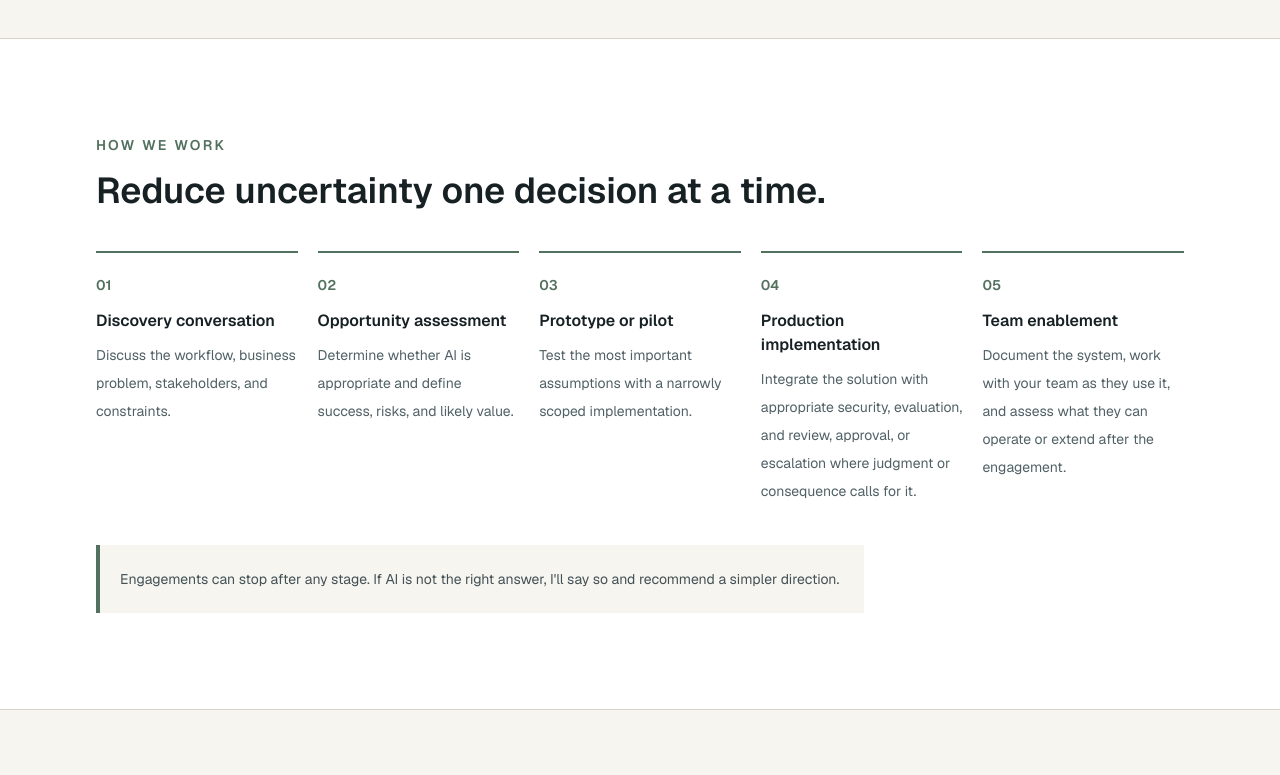
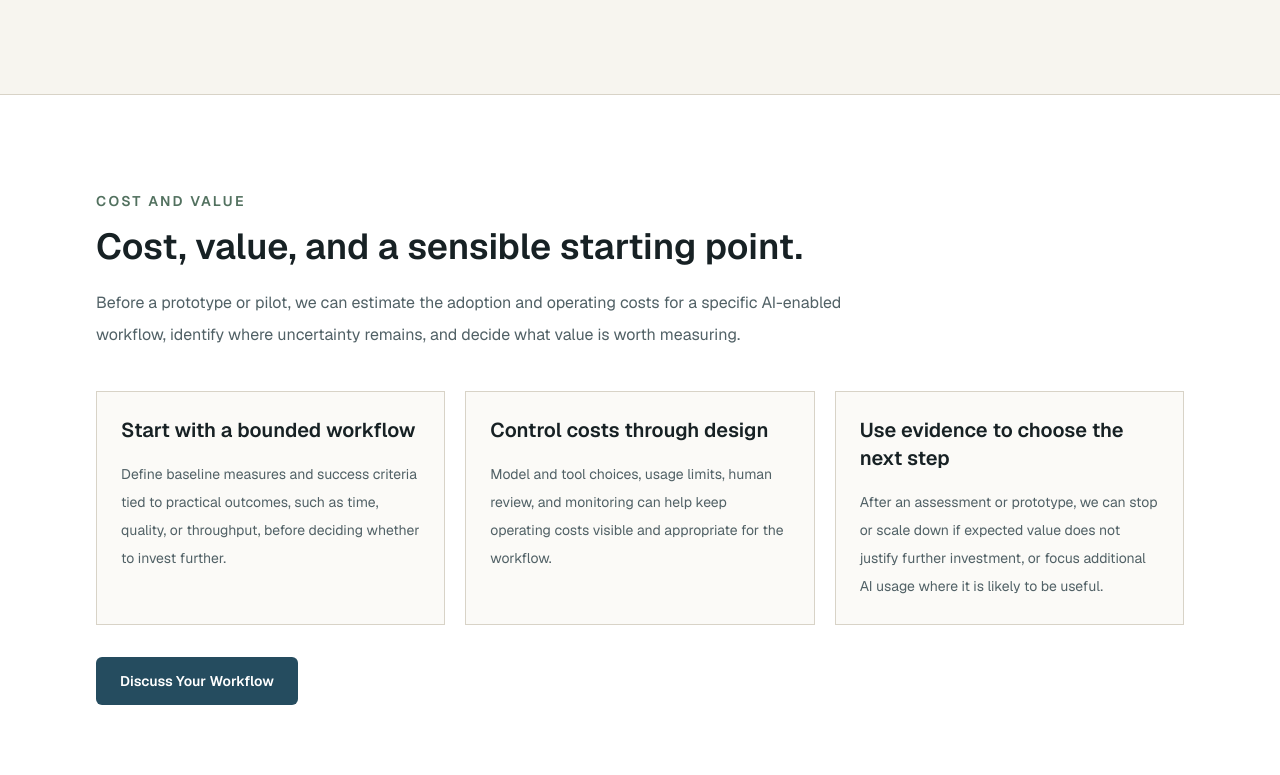
Before and after one commit to todd-brunia/ai-consulting-site, a Next.js app: page / in a window 1280 px wide. Shown: the part 2525-3300 px from the top of the page. Built offline with nearby package versions, Linux system fonts and the light colour scheme.

Commit message:
Implement issue #58

```diff
--- a/src/app/home-content.ts
+++ b/src/app/home-content.ts
@@ -30,7 +30,7 @@ export const services = [
     audience:
       "Business or technology leaders who know a process is inefficient but are unsure whether AI is the right solution.",
     deliverables:
-      "Stakeholder conversation, workflow review, opportunity and risk analysis, prioritized recommendations, and a proposed pilot.",
+      "Stakeholder conversation, workflow review, opportunity, risk, and cost analysis, baseline measures, prioritized recommendations, and a proposed pilot.",
     outcome:
       "A clear decision about where to invest, what to avoid, and what to test first.",
   },
@@ -39,9 +39,9 @@ export const services = [
     audience:
       "Teams with a promising workflow that need evidence before committing to production development.",
     deliverables:
-      "Defined success criteria, a working prototype, an architecture outline, a risk review, and a demonstration.",
+      "Defined success criteria and baseline measures, a working prototype, an architecture outline, a risk and operating-cost review, and a demonstration.",
     outcome:
-      "Evidence of feasibility and a practical path toward—or recommendation against—production implementation.",
+      "Evidence of feasibility and expected value, with a practical path toward—or recommendation against—production implementation.",
   },
   {
     title: "AI Architecture & Readiness Review",
@@ -63,7 +63,7 @@ export const processSteps = [
   {
     title: "Opportunity assessment",
     description:
-      "Determine whether AI is appropriate and define success, risks, and likely value.",
+      "Determine whether AI is appropriate, estimate adoption and operating costs, and define baseline measures, success, risks, and likely value.",
   },
   {
     title: "Prototype or pilot",
--- a/src/app/home-sections.tsx
+++ b/src/app/home-sections.tsx
@@ -247,6 +247,64 @@ export function Services() {
   );
 }
 
+export function CostAndValue() {
+  return (
+    <section className="bg-white py-20 lg:py-24">
+      <div className="mx-auto max-w-6xl px-6 lg:px-8">
+        <div className="max-w-3xl">
+          <p className={eyebrowClass}>Cost and Value</p>
+          <h2 className="mt-4 text-3xl font-semibold text-[#172124] sm:text-4xl">
+            Cost, value, and a sensible starting point.
+          </h2>
+          <p className="mt-5 text-base leading-8 text-[#516166]">
+            Before a prototype or pilot, we can estimate the adoption and
+            operating costs for a specific AI-enabled workflow, identify where
+            uncertainty remains, and decide what value is worth measuring.
+          </p>
+        </div>
+        <div className="mt-10 grid gap-5 lg:grid-cols-3">
+          <article className="border border-[#d8d3c7] bg-[#fbfaf7] p-6">
+            <h3 className="text-xl font-semibold text-[#172124]">
+              Start with a bounded workflow
+            </h3>
+            <p className="mt-4 text-sm leading-7 text-[#516166]">
+              Define baseline measures and success criteria tied to practical
+              outcomes, such as time, quality, or throughput, before deciding
+              whether to invest further.
+            </p>
+          </article>
+          <article className="border border-[#d8d3c7] bg-[#fbfaf7] p-6">
+            <h3 className="text-xl font-semibold text-[#172124]">
+              Control costs through design
+            </h3>
+            <p className="mt-4 text-sm leading-7 text-[#516166]">
+              Model and tool choices, usage limits, human review, and
+              monitoring can help keep operating costs visible and appropriate
+              for the workflow.
+            </p>
+          </article>
+          <article className="border border-[#d8d3c7] bg-[#fbfaf7] p-6">
+            <h3 className="text-xl font-semibold text-[#172124]">
+              Use evidence to choose the next step
+            </h3>
+            <p className="mt-4 text-sm leading-7 text-[#516166]">
+              After an assessment or prototype, we can stop or scale down if
+              expected value does not justify further investment, or focus
+              additional AI usage where it is likely to be useful.
+            </p>
+          </article>
+        </div>
+        <a
+          href={contactHref}
+          className={`mt-8 inline-flex min-h-12 items-center justify-center rounded-md bg-[#254c5f] px-6 py-3 text-sm font-semibold text-white transition hover:bg-[#1d3d4c] ${focusClass}`}
+        >
+          Discuss Your Workflow
+        </a>
+      </div>
+    </section>
+  );
+}
+
 export function Process() {
   return (
     <section id="process" className="bg-white py-20 lg:py-24">
@@ -271,8 +329,9 @@ export function Process() {
           ))}
         </ol>
         <p className="mt-10 max-w-3xl border-l-4 border-[#52715f] bg-[#f7f5ef] p-5 text-sm leading-7 text-[#435156]">
-          Engagements can stop after any stage. If AI is not the right answer,
-          I&apos;ll say so and recommend a simpler direction.
+          Engagements can stop after any stage. If expected value does not
+          justify further investment, or AI is not the right answer, I&apos;ll say
+          so and recommend a simpler direction.
         </p>
       </div>
     </section>
--- a/src/app/page.tsx
+++ b/src/app/page.tsx
@@ -1,5 +1,6 @@
 import {
   About,
+  CostAndValue,
   Contact,
   Credibility,
   Footer,
@@ -20,6 +21,7 @@ export default function Home() {
         <Credibility />
         <WorkflowExamples />
         <Services />
+        <CostAndValue />
         <Process />
         <TeamLearning />
         <About />
```
Also changed, not shown: 1 other file (tests, documents, lock files or other folders).
